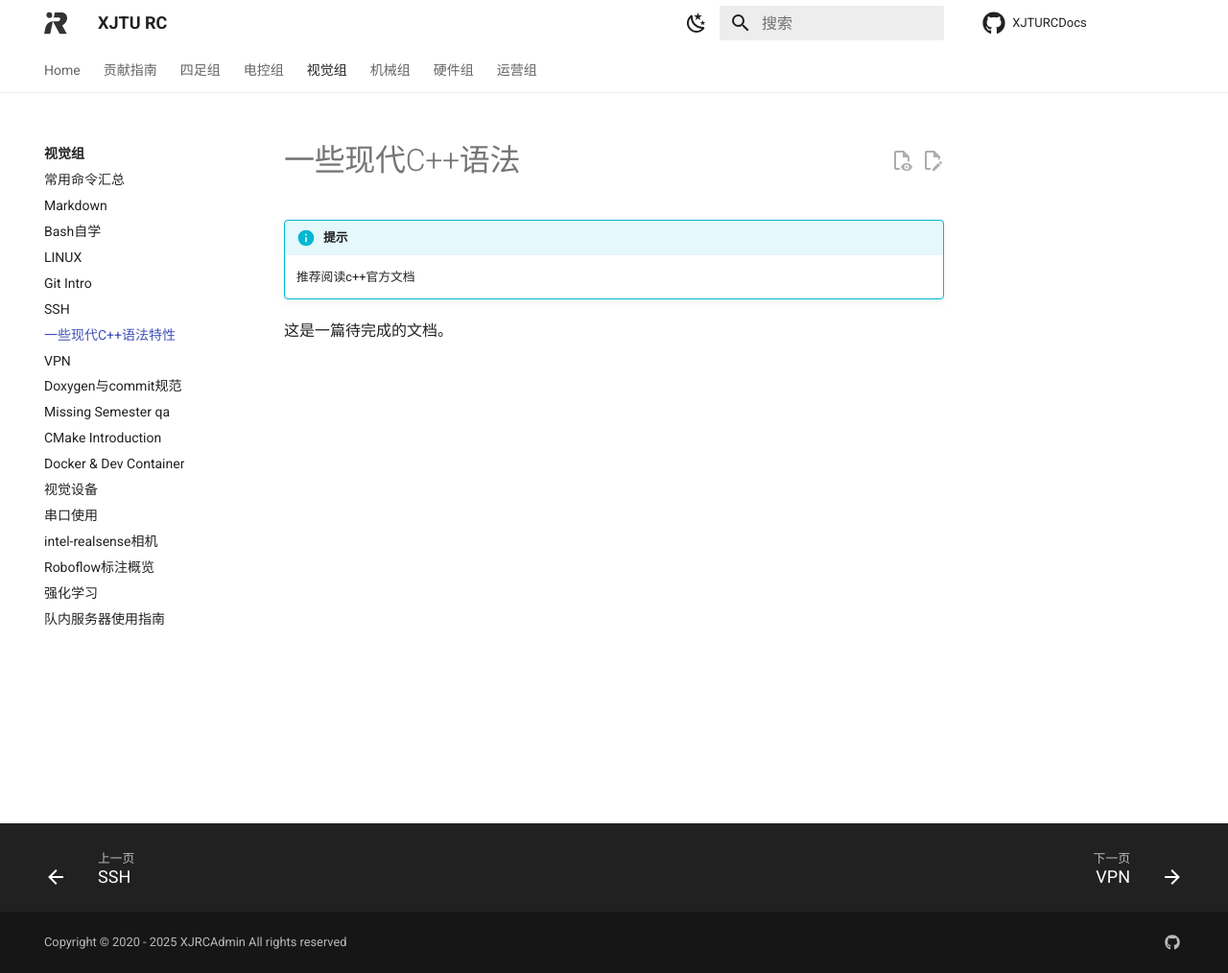
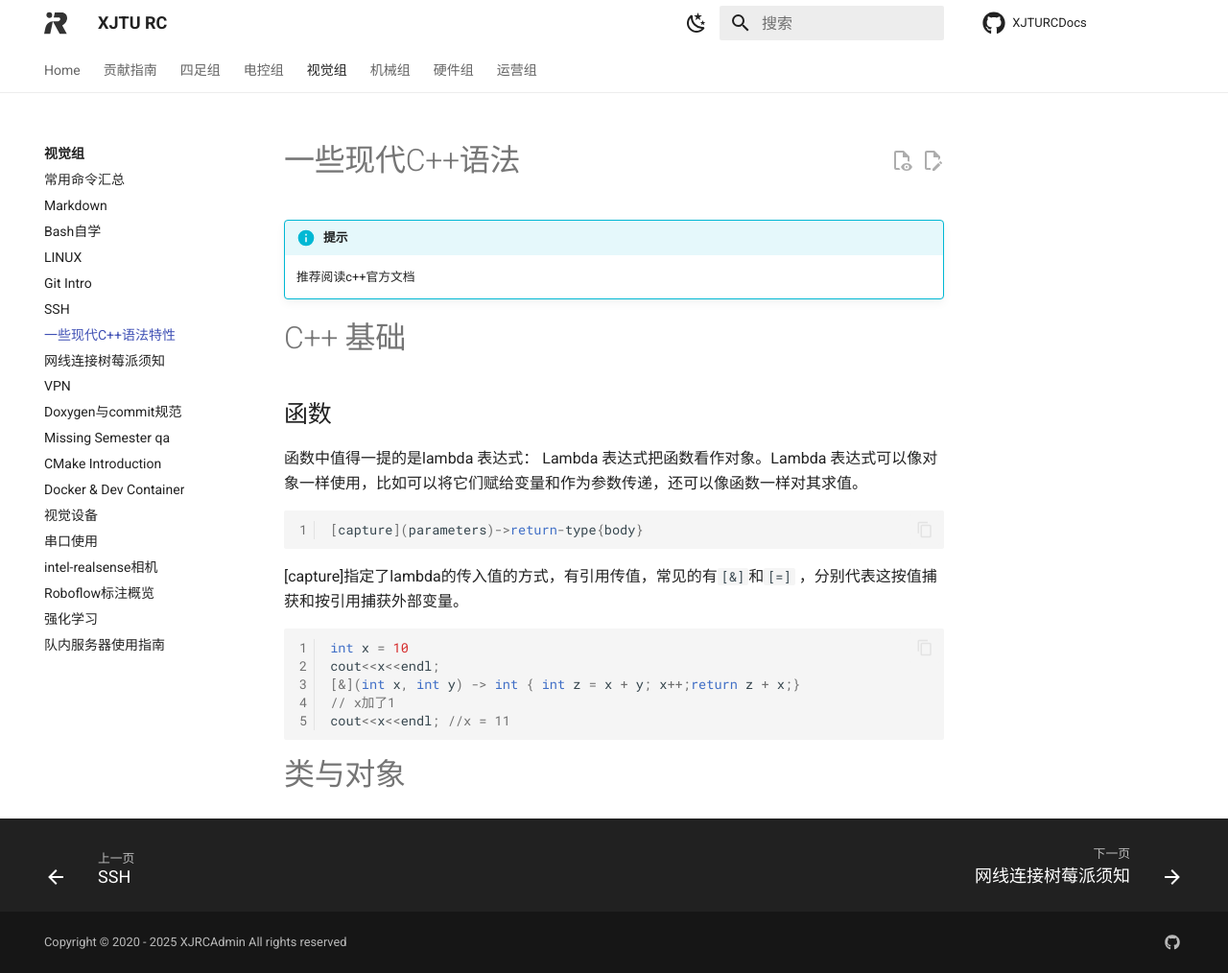
Before and after one commit to XJRCAdmin/XJTURCDocs, an MkDocs documentation site: the page built from docs/blog/视/ModernCpp/index.md, in a window 1280 px wide and 1014 px high. Shown: the whole window at 96% size. Built offline with MkDocs 1.6.1 and Material for MkDocs 9.7.7, drawn with Linux system fonts in a browser that asks for light colours; comment, search, counter and statistics services are not loaded.

Commit message:
docs(blog): 更新 C++ 现代语法文档并添加了网线连接树莓派须知

````diff
--- a/docs/blog/视/ModernCpp/index.md
+++ b/docs/blog/视/ModernCpp/index.md
@@ -1,7 +1,24 @@
 ---
+title: "C++ 一些现代语法"
 ---
 # 一些现代C++语法
 !!! info "提示"
     推荐阅读c++官方文档
 
-这是一篇待完成的文档。
+# C++ 基础
+## 函数
+函数中值得一提的是lambda 表达式：
+	Lambda 表达式把函数看作对象。Lambda 表达式可以像对象一样使用，比如可以将它们赋给变量和作为参数传递，还可以像函数一样对其求值。
+
+```cpp
+[capture](parameters)->return-type{body}
+```
+[capture]指定了lambda的传入值的方式，有引用传值，常见的有`[&]`和`[=]` ，分别代表这按值捕获和按引用捕获外部变量。
+```cpp
+int x = 10
+cout<<x<<endl;
+[&](int x, int y) -> int { int z = x + y; x++;return z + x;}
+// x加了1
+cout<<x<<endl; //x = 11
+```
+# 类与对象
--- a/mkdocs.yml
+++ b/mkdocs.yml
@@ -101,6 +101,7 @@ nav:
     - Git Intro: blog/视/GitIntro/index.md
     - SSH: blog/视/ssh&remotessh/index.md
     - 一些现代C++语法特性: blog/视/ModernCpp/index.md
+    - 网线连接树莓派须知: blog/视/raspberry/index.md
     - VPN: blog/视/VPN教程/index.md
     - Doxygen与commit规范: blog/视/Doxygen-commit/index.md
     - Missing Semester qa: blog/视/qa/index.md
````
Also changed, not shown: docs/blog/视/raspberry/index.md (added, +75 -0 lines).
